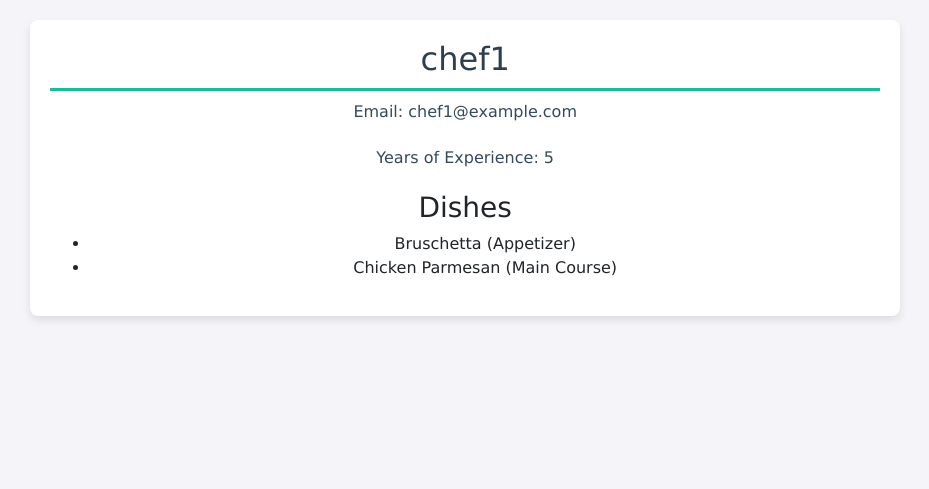
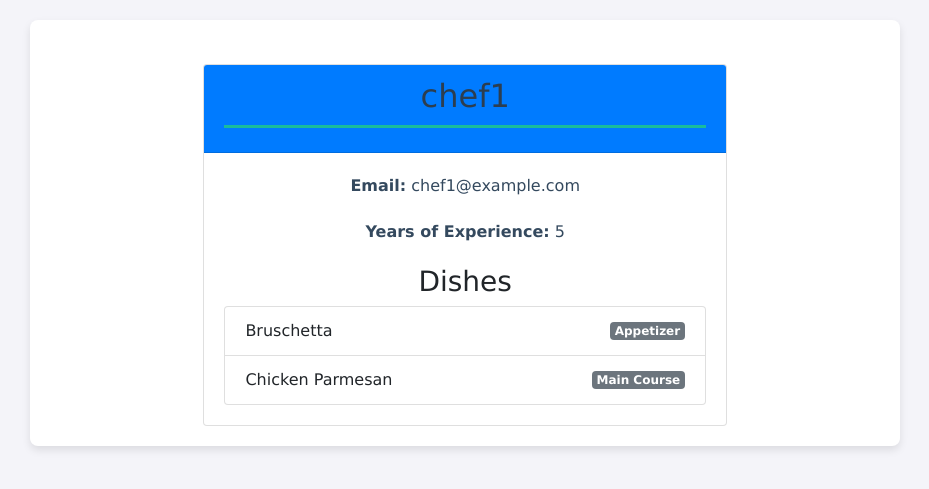
Before and after one commit to VShveda/kitchen_restaurant, a Django app: page /cooks/1/ in a window 1280 px wide. Shown: the part 68-557 px from the top of the page, without its empty margins (66-995 px from the left). Run offline with Django 5.2, Linux system fonts and the light colour scheme; a user stored in the database is signed in; data comes from the database, SQL or seed files in the repository.

Commit message:
fix cook_detail.html

```diff
--- a/templates/kitchen/cook_detail.html
+++ b/templates/kitchen/cook_detail.html
@@ -3,13 +3,31 @@
 {% block title %}Cook Detail{% endblock %}
 
 {% block content %}
-  <h2>{{ cook.username }}</h2>
-  <p>Email: {{ cook.email }}</p>
-  <p>Years of Experience: {{ cook.years_of_experience }}</p>
-  <h3>Dishes</h3>
-  <ul>
-    {% for dish in cook.dishes.all %}
-      <li>{{ dish.name }} ({{ dish.dish_type.name }})</li>
-    {% endfor %}
-  </ul>
+<div class="container mt-4">
+  <div class="row">
+    <div class="col-md-8 offset-md-2">
+      <div class="card">
+        <div class="card-header bg-primary text-white">
+          <h2 class="card-title">{{ cook.username }}</h2>
+        </div>
+        <div class="card-body">
+          <p><strong>Email:</strong> {{ cook.email }}</p>
+          <p><strong>Years of Experience:</strong> {{ cook.years_of_experience }}</p>
+          <h3>Dishes</h3>
+          {% if cook.dishes.all %}
+          <ul class="list-group">
+            {% for dish in cook.dishes.all %}
+              <li class="list-group-item d-flex justify-content-between align-items-center">
+                {{ dish.name }} <span class="badge badge-secondary">{{ dish.dish_type.name }}</span>
+              </li>
+            {% endfor %}
+          </ul>
+          {% else %}
+            <p>No dishes assigned.</p>
+          {% endif %}
+        </div>
+      </div>
+    </div>
+  </div>
+</div>
 {% endblock %}
```
